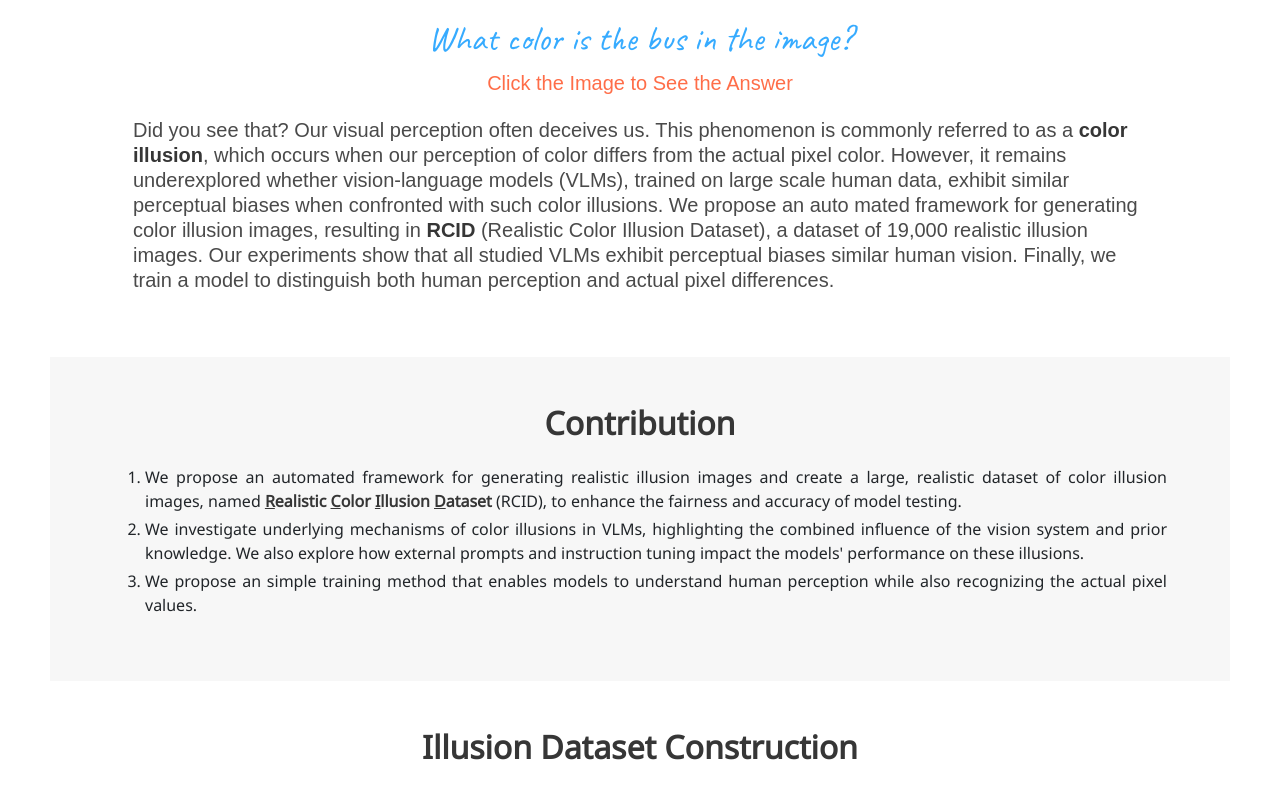
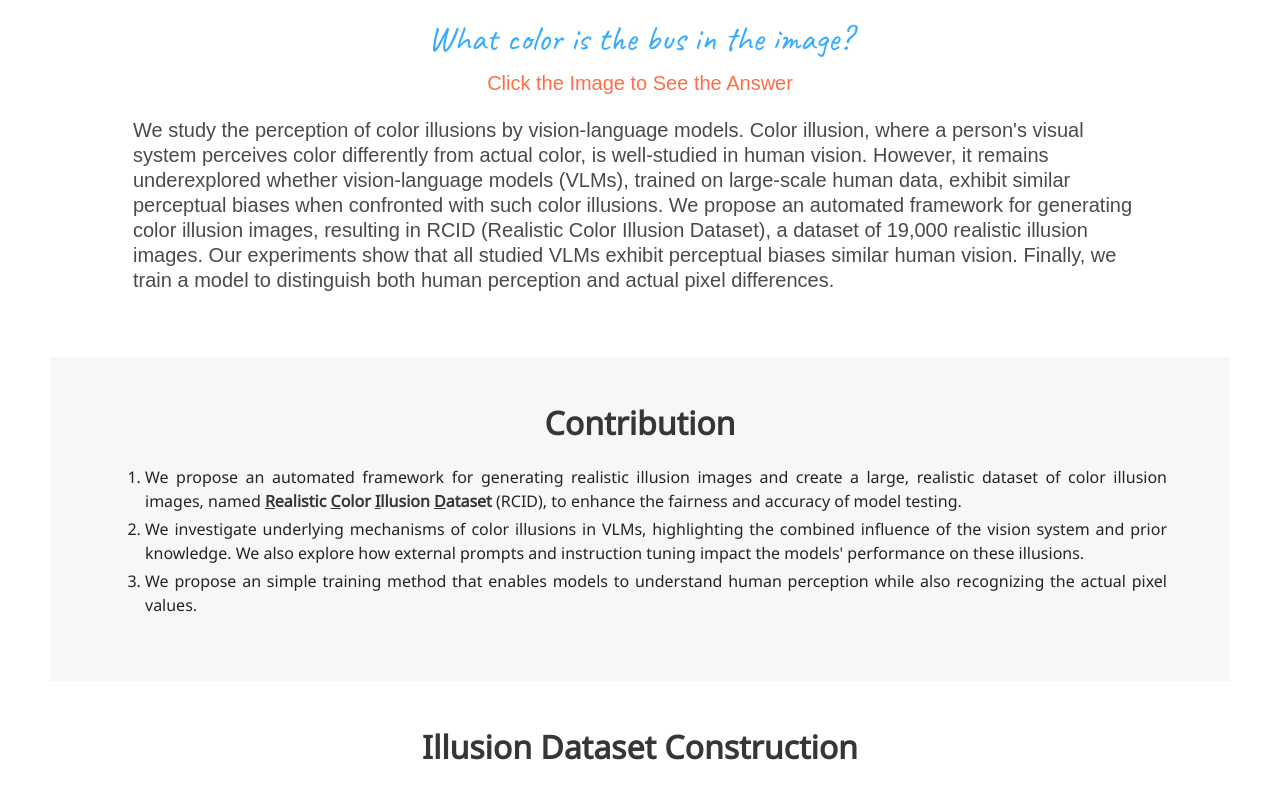
Before and after one commit to Color-Illusion/Color-Illusion, a plain HTML site: page index.html in a window 1280 px wide. Shown: the part 2262-3057 px from the top of the page. Drawn offline with nearby package versions, Linux system fonts and the light colour scheme; some icons are missing; a web font is replaced by a local one.

Commit message:
feat: Update logo

```diff
--- a/index.html
+++ b/index.html
@@ -6,7 +6,7 @@
   <meta name="description" content="Visual Instruction Tuning">
   <meta name="keywords" content="multimodal chatbot">
   <meta name="viewport" content="width=device-width, initial-scale=1">
-  <title>BioMed-VITAL</title>
+  <title>Color-Illusion</title>
 
   <link rel="stylesheet" href="https://fonts.googleapis.com/css?family=Google+Sans|Noto+Sans|Castoro">
   <link rel="stylesheet" href="https://cdn.jsdelivr.net/npm/bulma@0.9.1/css/bulma.min.css">
@@ -363,8 +363,7 @@
         <h4 class="subtitle has-text-centered">
           <br><br>
           <p style="text-align: left;" width="70%">
-            Did you see that? Our visual perception often deceives us. This phenomenon is commonly referred to as a <strong>color illusion</strong>, which occurs when our perception of color differs from the actual pixel color.
-            However, it remains underexplored whether vision-language models (VLMs), trained on large scale human data, exhibit similar perceptual biases when confronted with such color illusions. We propose an auto mated framework for generating color illusion images, resulting in <strong>RCID</strong> (Realistic Color Illusion Dataset), a dataset of 19,000 realistic illusion images. Our experiments show that all studied VLMs exhibit perceptual biases similar human vision. Finally, we train a model to distinguish both human perception and actual pixel differences.
+            We study the perception of color illusions by vision-language models. Color illusion, where a person's visual system perceives color differently from actual color, is well-studied in human vision. However, it remains underexplored whether vision-language models (VLMs), trained on large-scale human data, exhibit similar perceptual biases when confronted with such color illusions. We propose an automated framework for generating color illusion images, resulting in RCID (Realistic Color Illusion Dataset), a dataset of 19,000 realistic illusion images. Our experiments show that all studied VLMs exhibit perceptual biases similar human vision. Finally, we train a model to distinguish both human perception and actual pixel differences.
           </p>
         </h4>
       </div>
```
Also changed, not shown: images/logo.png (added).
